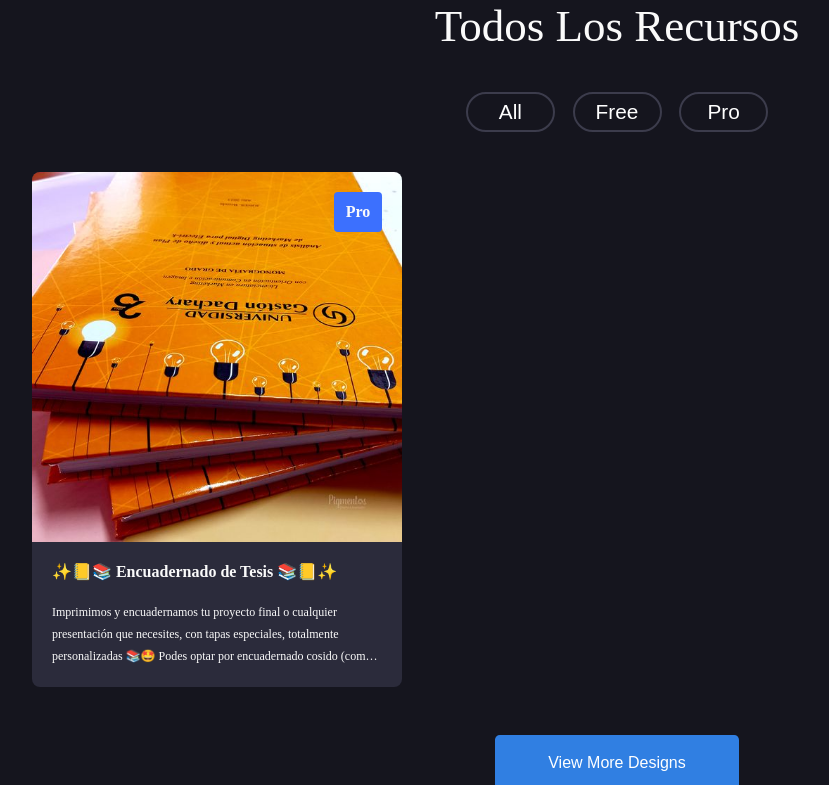
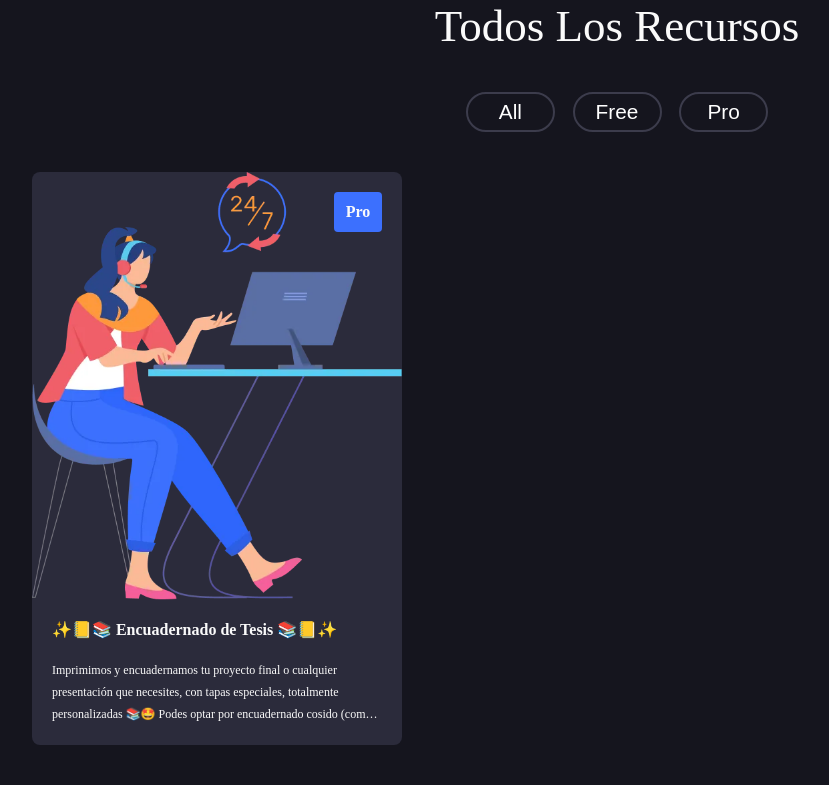
Before and after one commit to t0ng42013/Pigmentos, a React (Vite) app: page / in a window 1280 px wide. Shown: the part 517-1302 px from the top of the page, without its empty margins (23-852 px from the left). Built offline with nearby package versions, Linux system fonts and the light colour scheme.

Commit message:
creacion de nuevas rutas y se modifico navbar, se creo nuevos componentes con styled

```diff
--- a/src/components/Card/Card.jsx
+++ b/src/components/Card/Card.jsx
@@ -1,13 +1,13 @@
 import React from 'react'
 import { CardBody, CardBodyParagraph, CardBodyTitle, CardContainer, CardType } from './CardStyled'
 
-
+import fotoContacto2 from "/src/assets/VM1RR0aKaPa38kv6ffcs1687062516.webp";
 
 export const Card = () => {
   return (
     <CardContainer>
       <figure>
-        <img src="src/assets/tesis.jpg" alt="fotocard" />
+        <img src={fotoContacto2} alt="fotocar2" />
       </figure>
       <CardType>
         <div>
```
